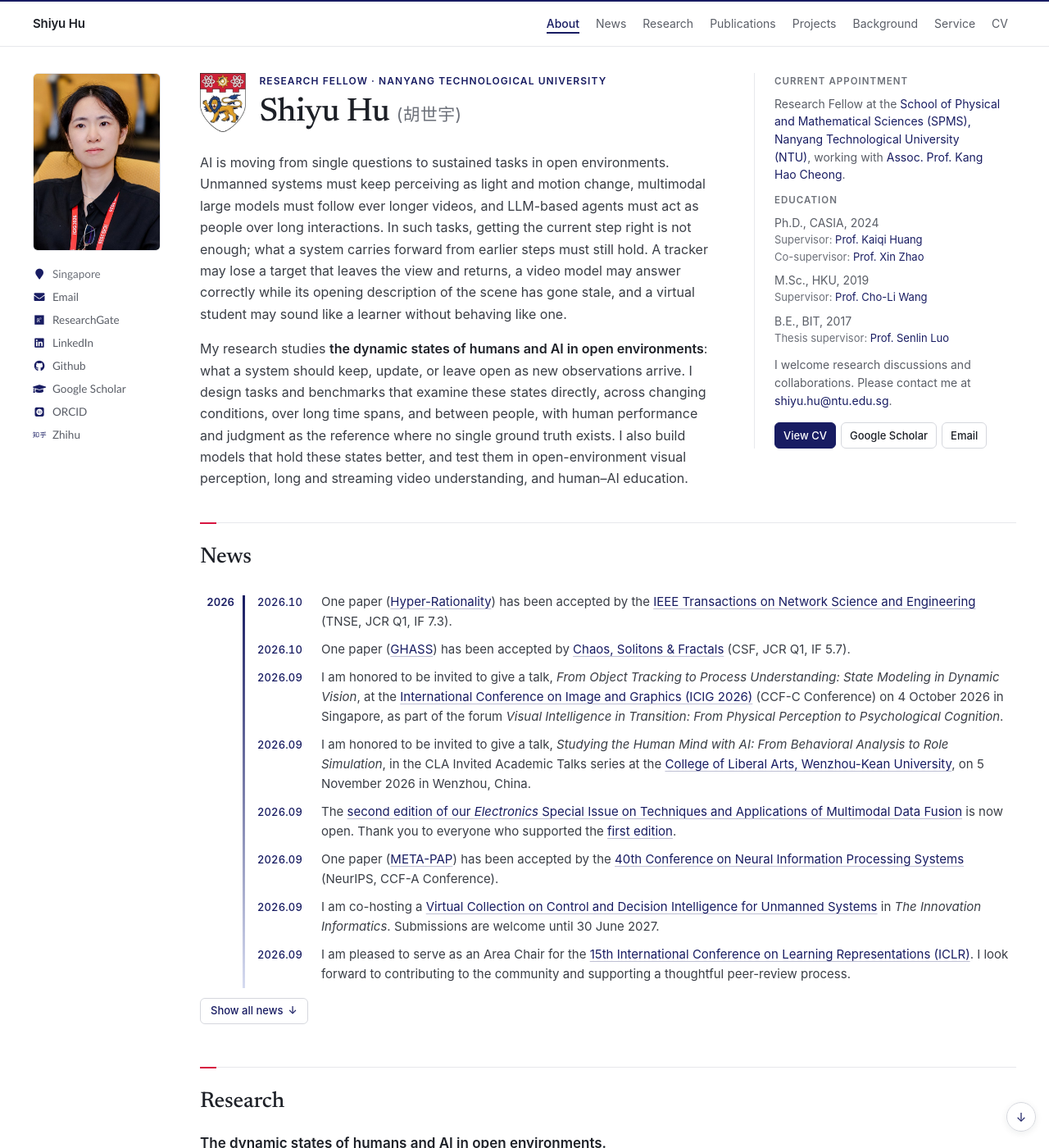
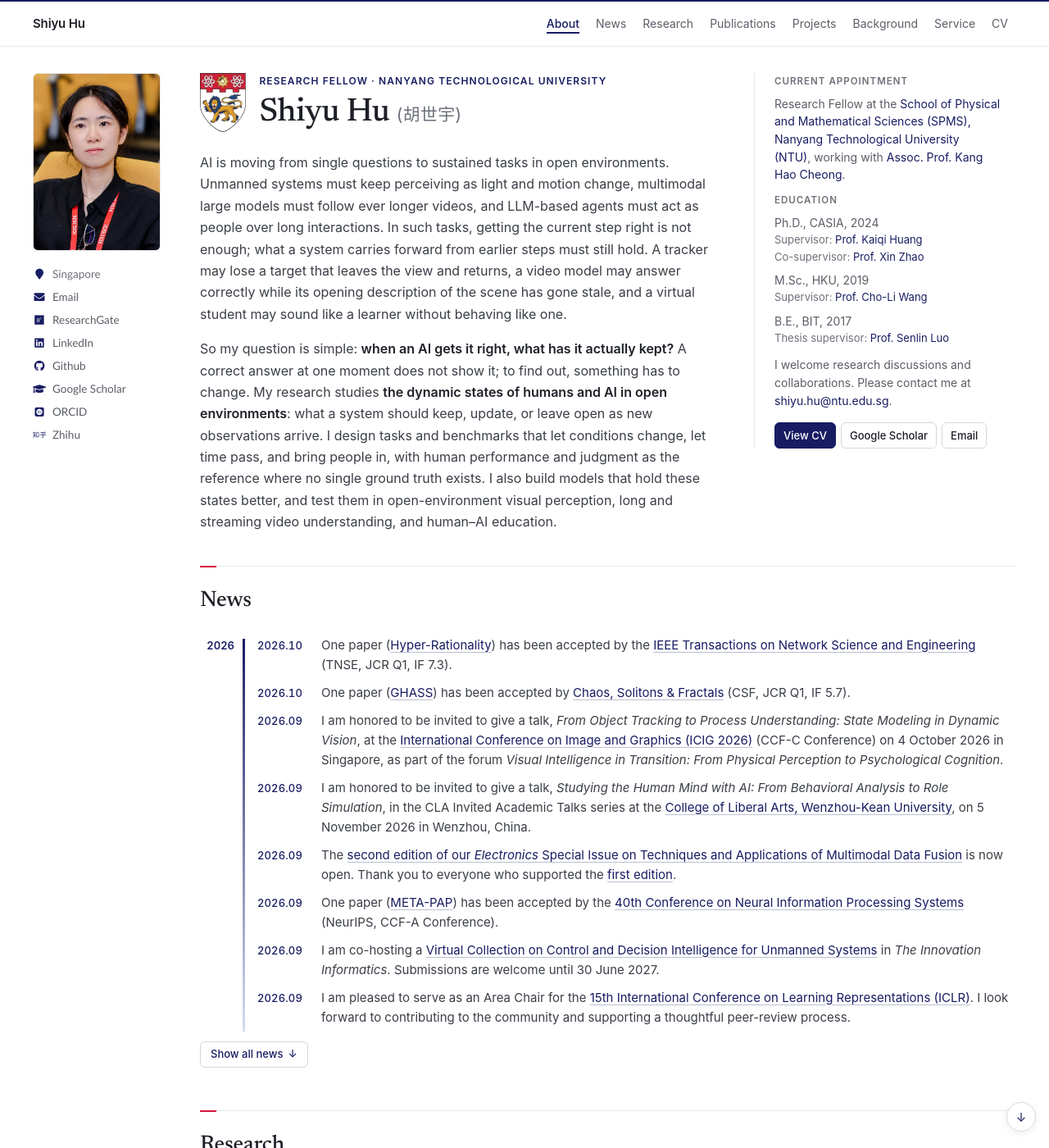
Before and after one commit to huuuuusy/huuuuusy.github.io, a Jekyll site: the page built from _pages/about.md, in a window 1280 px wide and 1400 px high. Shown: the whole window at 82% size. Built offline with Jekyll 4.4.1, drawn with Linux system fonts in a browser that asks for light colours; some web fonts are replaced; some of the changed text lies outside the part shown.

Commit message:
Homepage: open with the essential question (when an AI gets it right, what has it actually kept?), frame the three lines as three ways to tell a right answer from a kept state, and trace people from reference to subject to partner
Co-Authored-By: Claude Fable 5.1 <noreply@anthropic.com>

```diff
--- a/_includes/home/content/intro.md
+++ b/_includes/home/content/intro.md
@@ -8,7 +8,7 @@
 </div>
 </div>
 <p>AI is moving from single questions to sustained tasks in open environments. Unmanned systems must keep perceiving as light and motion change, multimodal large models must follow ever longer videos, and LLM-based agents must act as people over long interactions. In such tasks, getting the current step right is not enough; what a system carries forward from earlier steps must still hold. A tracker may lose a target that leaves the view and returns, a video model may answer correctly while its opening description of the scene has gone stale, and a virtual student may sound like a learner without behaving like one.</p>
-<p>My research studies <strong>the dynamic states of humans and AI in open environments</strong>: what a system should keep, update, or leave open as new observations arrive. I design tasks and benchmarks that examine these states directly, across changing conditions, over long time spans, and between people, with human performance and judgment as the reference where no single ground truth exists. I also build models that hold these states better, and test them in open-environment visual perception, long and streaming video understanding, and human–AI education.</p>
+<p>So my question is simple: <strong>when an AI gets it right, what has it actually kept?</strong> A correct answer at one moment does not show it; to find out, something has to change. My research studies <strong>the dynamic states of humans and AI in open environments</strong>: what a system should keep, update, or leave open as new observations arrive. I design tasks and benchmarks that let conditions change, let time pass, and bring people in, with human performance and judgment as the reference where no single ground truth exists. I also build models that hold these states better, and test them in open-environment visual perception, long and streaming video understanding, and human–AI education.</p>
 </div>
 <aside class="intro-profile" aria-label="Current appointment and profile links">
 <div class="intro-profile__item">
--- a/_includes/home/content/research.md
+++ b/_includes/home/content/research.md
@@ -1,4 +1,4 @@
-<p class="research-thesis"><strong>The dynamic states of humans and AI in open environments.</strong> From giving an answer to keeping the right state.</p>
+<p class="research-thesis"><strong>The dynamic states of humans and AI in open environments.</strong> When an AI gets it right, what has it actually kept? From giving an answer to keeping the right state.</p>
 
 <div class="research-trajectory">
   <figure class="research-figure research-figure--history">
@@ -24,7 +24,7 @@
 
 ## Research Framework
 
-<p class="research-framework__lead">In open environments, what a system carries forward is tested in three ways: <strong>conditions change, time passes, and people take part</strong>. Each gives one line of work, and each line runs from evaluation to modeling to application.</p>
+<p class="research-framework__lead">One question, three ways to tell a right answer from a state that was kept: <strong>let conditions change, let time pass, and bring people in</strong>. Each gives one line of work, and each line runs from evaluation to modeling to application. People are the reference in every line, and in the third they are also the subject and the partner.</p>
 
 <p class="research-framework__legend"><span class="paper-chip paper-chip--key"><span class="chip-icon chip-icon--paper" aria-hidden="true"></span>Paper</span><span class="paper-chip paper-chip--key"><span class="chip-icon chip-icon--survey" aria-hidden="true"></span>Survey or perspective</span><span class="paper-chip paper-chip--key"><span class="chip-icon chip-icon--book" aria-hidden="true"></span>Book</span><span class="paper-chip paper-chip--key paper-chip--preprint">Dashed border: preprint</span></p>
 
@@ -64,7 +64,7 @@
       <span class="crossing__index">03</span>
       <svg class="crossing__icon" viewBox="0 0 96 64" aria-hidden="true"><circle class="o-human" cx="38" cy="32" r="19"/><circle class="o-ai" cx="58" cy="32" r="19"/><circle class="o-dot" cx="48" cy="32" r="3"/></svg>
     </div>
-    <p class="crossing__kicker">Human–AI interaction</p>
+    <p class="crossing__kicker">Reference, subject, partner</p>
     <h3>Humans and AI</h3>
     <p class="crossing__question">When people disagree, or when AI stands in for people or works with them, what counts as being right?</p>
     <p>Where no single ground truth exists, I use the spread of human judgments as the reference, compare people and models on the same tasks and the same scale, and model LLM-based agents that simulate learners, asking whether they behave like learners rather than only sound like them.</p>
@@ -79,7 +79,7 @@
   <ol>
     <li><strong>Evaluate</strong><span>where does the state hold, and where and why does it break?</span></li>
     <li><strong>Model</strong><span>how can a system keep, update, or leave it open?</span></li>
-    <li><strong>Apply</strong><span>does it hold up in open-environment visual perception, long and streaming video understanding, human–AI education, and research practice itself?</span></li>
+    <li><strong>Apply</strong><span>does it hold up in open-environment visual perception, long and streaming video understanding, human–AI education, and in my own research practice, where I work with AI across many sessions?</span></li>
   </ol>
 </div>
 
@@ -121,4 +121,4 @@
 
 </div>
 
-<p class="research-bridge">Each step asked what a system carries forward when something changes. The three lines above follow this question across conditions, over time, and between humans and AI.</p>
+<p class="research-bridge">Each step asked what a system has kept when something changes, with people as the yardstick. The three lines above carry that question forward, and people move from yardstick to subject to partner along the way.</p>
```
